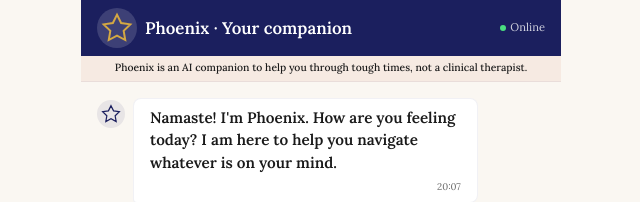
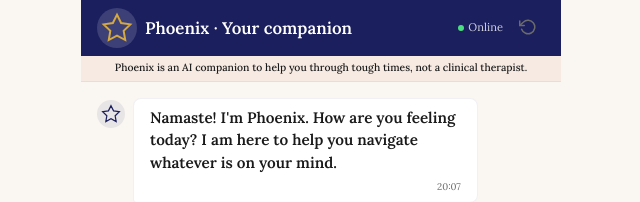
Before and after one commit to shubhampuri264-cell/Mental-Health-Web-App, a React (Create React App) app: page /chat in a window 1280 px wide. Shown: the top 202 px of the page, without its empty margins (319-959 px from the left). Built offline with nearby package versions, Linux system fonts and the light colour scheme; no server answers; a web font is replaced by a local one.

Commit message:
bug fixes for tier and AI bot

```diff
--- a/src/screens/Chat.js
+++ b/src/screens/Chat.js
@@ -20,7 +20,19 @@ RULES FOR PHOENIX:
 function Chat() {
   const { i18n } = useTranslation();
   const isEn = i18n.language === 'en';
-  const [messages, setMessages] = useState([]);
+  const [messages, setMessages] = useState(() => {
+    const stored = JSON.parse(localStorage.getItem('manasthiti-phoenix-chat') || '[]');
+    if (stored.length > 0) return stored;
+    return [{
+      id: Date.now(),
+      sender: 'phoenix',
+      text: i18n.language === 'en'
+        ? "Namaste! I'm Phoenix. How are you feeling today? I am here to help you navigate whatever is on your mind."
+        : "नमस्ते! म फिनिक्स हुँ। तपाईंलाई कस्तो लागिरहेको छ आज? म तपाईंलाई सुन्न र मद्दत गर्न यहाँ छु।",
+      time: new Date().toLocaleTimeString('en', { hour: '2-digit', minute: '2-digit', hour12: false }),
+      isGreeting: true
+    }];
+  });
   const [input, setInput] = useState('');
   const [isTyping, setIsTyping] = useState(false);
   const [rateLimitWarning, setRateLimitWarning] = useState(false);
@@ -32,15 +44,19 @@ function Chat() {
   const lastMsgTime = useRef(0);
   const messagesEndRef = useRef(null);
   const chatSessionRef = useRef(null);
+  const sessionInitialized = useRef(false);
 
   useEffect(() => {
-    // Initialize Gemini Chat Session with System Prompt
+    // Only initialize the Gemini session once
+    if (sessionInitialized.current) return;
+
     try {
       if (!activeApiKey) {
         console.warn('Gemini API Key is missing. Chat will not function fully.');
+        return;
       }
 
-      const genAI = new GoogleGenerativeAI(activeApiKey || '');
+      const genAI = new GoogleGenerativeAI(activeApiKey);
       const model = genAI.getGenerativeModel({
         model: "gemini-2.0-flash",
         systemInstruction: {
@@ -51,37 +67,27 @@ function Chat() {
 
       const storedHistory = JSON.parse(localStorage.getItem('manasthiti-phoenix-chat') || '[]');
 
-      // Map existing history to Gemini structured format (user vs model)
-      const geminiHistory = storedHistory.map(msg => ({
-        role: msg.sender === 'user' ? 'user' : 'model',
-        parts: [{ text: msg.text }]
-      }));
+      // Only include actual conversation messages in Gemini history (skip greeting)
+      const geminiHistory = storedHistory
+        .filter(msg => !msg.isGreeting)
+        .map(msg => ({
+          role: msg.sender === 'user' ? 'user' : 'model',
+          parts: [{ text: msg.text }]
+        }));
 
       chatSessionRef.current = model.startChat({
         history: geminiHistory,
         generationConfig: {
-          maxOutputTokens: 250, // Force concise, manageable companion responses
-          temperature: 0.7,     // High enough for empathy, low enough to stay on rail
+          maxOutputTokens: 250,
+          temperature: 0.7,
         }
       });
 
-      if (storedHistory.length > 0) {
-        setMessages(storedHistory);
-      } else {
-        const greeting = {
-          id: 1,
-          sender: 'phoenix',
-          text: isEn
-            ? "Namaste! I'm Phoenix. How are you feeling today? I am here to help you navigate whatever is on your mind."
-            : "नमस्ते! म फिनिक्स हुँ। तपाईंलाई कस्तो लागिरहेको छ आज? म तपाईंलाई सुन्न र मद्दत गर्न यहाँ छु।",
-          time: new Date().toLocaleTimeString('en', { hour: '2-digit', minute: '2-digit', hour12: false })
-        };
-        setMessages([greeting]);
-      }
+      sessionInitialized.current = true;
     } catch (error) {
       console.error('Failed to initialize Gemini:', error);
     }
-  }, [isEn, activeApiKey]);
+  }, [activeApiKey]);
 
   useEffect(() => {
     messagesEndRef.current?.scrollIntoView({ behavior: 'smooth' });
@@ -126,25 +132,29 @@ function Chat() {
         const result = await chatSessionRef.current.sendMessage(promptText);
         responseText = result.response.text();
       } catch (geminiError) {
-        console.error('Gemini API Error Defaulting:', geminiError);
+        console.error('Gemini API Error:', geminiError);
 
-        // Automatic Network Failover Logic
+        // Automatic failover to backup key
         if (activeApiKey === API_KEY && API_KEY_BACKUP) {
-          console.warn("Primary API Key failed. Failing over to Backup Key...");
-          setActiveApiKey(API_KEY_BACKUP); // Set hooks for future renders
+          console.warn("Primary key failed. Switching to backup...");
 
-          // Ad-hoc run to save the current message without waiting for useEffect loop
           const backupGenAI = new GoogleGenerativeAI(API_KEY_BACKUP);
           const backupModel = backupGenAI.getGenerativeModel({ model: "gemini-2.0-flash", systemInstruction: { role: "system", parts: [{ text: SYSTEM_PROMPT }] }});
 
           const rawHistory = JSON.parse(localStorage.getItem('manasthiti-phoenix-chat') || '[]');
-          const backupHistory = rawHistory.map(msg => ({ role: msg.sender === 'user' ? 'user' : 'model', parts: [{ text: msg.text }] }));
+          const backupHistory = rawHistory
+            .filter(msg => !msg.isGreeting)
+            .map(msg => ({ role: msg.sender === 'user' ? 'user' : 'model', parts: [{ text: msg.text }] }));
 
           const backupSession = backupModel.startChat({ history: backupHistory, generationConfig: { maxOutputTokens: 250, temperature: 0.7 }});
           const backupResult = await backupSession.sendMessage(promptText);
           responseText = backupResult.response.text();
+
+          // Persist backup session for future messages
+          chatSessionRef.current = backupSession;
+          setActiveApiKey(API_KEY_BACKUP);
         } else {
-          throw geminiError; // Propagate crash if we are already on backup or don't have one
+          throw geminiError;
         }
       }
 
@@ -224,6 +234,29 @@ function Chat() {
           <span className="online-dot" />
           <span>Online</span>
         </div>
+        <button
+          onClick={() => {
+            localStorage.removeItem('manasthiti-phoenix-chat');
+            sessionInitialized.current = false;
+            chatSessionRef.current = null;
+            setMessages([{
+              id: Date.now(),
+              sender: 'phoenix',
+              text: isEn
+                ? "Namaste! I'm Phoenix. How are you feeling today? I am here to help you navigate whatever is on your mind."
+                : "नमस्ते! म फिनिक्स हुँ। तपाईंलाई कस्तो लागिरहेको छ आज? म तपाईंलाई सुन्न र मद्दत गर्न यहाँ छु।",
+              time: new Date().toLocaleTimeString('en', { hour: '2-digit', minute: '2-digit', hour12: false }),
+              isGreeting: true
+            }]);
+          }}
+          style={{ background: 'none', border: 'none', color: 'var(--color-muted-gray)', cursor: 'pointer', padding: '8px', fontSize: '0.75rem' }}
+          title={isEn ? "New chat" : "नयाँ कुरा"}
+          aria-label={isEn ? "Start new chat" : "नयाँ कुरा सुरु गर्नुहोस्"}
+        >
+          <svg width="18" height="18" viewBox="0 0 24 24" fill="none" stroke="currentColor" strokeWidth="2" strokeLinecap="round" strokeLinejoin="round">
+            <polyline points="1 4 1 10 7 10" /><path d="M3.51 15a9 9 0 1 0 2.13-9.36L1 10" />
+          </svg>
+        </button>
       </div>
 
       <div className="ai-chat-disclaimer" style={{position: 'relative'}}>
--- a/src/screens/Support.js
+++ b/src/screens/Support.js
@@ -40,23 +40,53 @@ function Support() {
 
   return (
     <div className="support-screen">
-      {/* Tier 4: Show crisis card prominently at the top, but don't block the rest */}
-      {tier === 4 && <CrisisCard />}
-
+      {/* Section 1: Heading + navigation — always visible first */}
       <div className={`support-card tier-${tier}`}>
         <div className={`support-top-border ${tier === 4 ? 'border-indigo' : 'border-terracotta'}`} />
 
         <div className="support-content">
           <h2 className="support-heading-ne">{tierData.heading}</h2>
 
-          <p className="support-description-ne">{tierData.description}</p>
-
-          {/* Disclaimer */}
           <div className="support-disclaimer">
             <p className="disclaimer-ne">{t('notDiagnosis')}</p>
           </div>
 
-          {/* Resources */}
+          {/* Quick navigation to all features */}
+          <div className="support-nav-actions">
+            <button className="support-nav-btn" onClick={() => navigate('/home')}>
+              <span className="nav-btn-ne">{t('nav.goHome')}</span>
+            </button>
+            <button className="support-nav-btn" onClick={() => navigate('/chat')}>
+              <span className="nav-btn-ne">{t('nav.talkToPhoenix')}</span>
+            </button>
+            <button className="support-nav-btn" onClick={() => navigate('/groups')}>
+              <span className="nav-btn-ne">{t('nav.joinSupportGroup')}</span>
+            </button>
+            <button className="support-nav-btn" onClick={() => navigate('/letter')}>
+              <span className="nav-btn-ne">{t('nav.letterToSelf')}</span>
+            </button>
+            <button className="support-nav-btn" onClick={() => navigate('/library')}>
+              <span className="nav-btn-ne">{t('nav.selfHelpLibrary')}</span>
+            </button>
+          </div>
+        </div>
+      </div>
+
+      {/* Section 2: Tier-specific support info — visible on scroll */}
+      <div className={`support-card tier-${tier}`} style={{ marginTop: '1rem' }}>
+        <div className="support-content">
+          <p className="support-description-ne">{tierData.description}</p>
+
+          {tier === 4 ? (
+            <a href="tel:1660-0102005" className="support-cta">
+              <span className="cta-ne">{tierData.cta}</span>
+            </a>
+          ) : (
+            <button className="support-cta" onClick={handleCTA}>
+              <span className="cta-ne">{tierData.cta}</span>
+            </button>
+          )}
+
           {tierData.resources && (
             <div className="support-resources">
               {tierData.resources.map((resource, index) => (
@@ -75,36 +105,11 @@ function Support() {
               ))}
             </div>
           )}
-
-          {tier === 4 ? (
-            <a href="tel:1660-0102005" className="support-cta">
-              <span className="cta-ne">{tierData.cta}</span>
-            </a>
-          ) : (
-            <button className="support-cta" onClick={handleCTA}>
-              <span className="cta-ne">{tierData.cta}</span>
-            </button>
-          )}
-
-          {/* Continue to letter — available for all tiers */}
-          <button className="support-nav-btn" onClick={() => navigate('/letter')} style={{ marginTop: '0.75rem', width: '100%' }}>
-            <span className="nav-btn-ne">{t('nav.letterToSelf')}</span>
-          </button>
-
-          {/* Quick navigation to key features */}
-          <div className="support-nav-actions">
-            <button className="support-nav-btn" onClick={() => navigate('/groups')}>
-              <span className="nav-btn-ne">{t('nav.joinSupportGroup')}</span>
-            </button>
-            <button className="support-nav-btn" onClick={() => navigate('/chat')}>
-              <span className="nav-btn-ne">{t('nav.talkToPhoenix')}</span>
-            </button>
-            <button className="support-nav-btn secondary" onClick={() => navigate('/home')}>
-              <span className="nav-btn-ne">{t('nav.goHome')}</span>
-            </button>
-          </div>
         </div>
       </div>
+
+      {/* Tier 4: Crisis card at the bottom */}
+      {tier === 4 && <CrisisCard />}
     </div>
   );
 }
```
